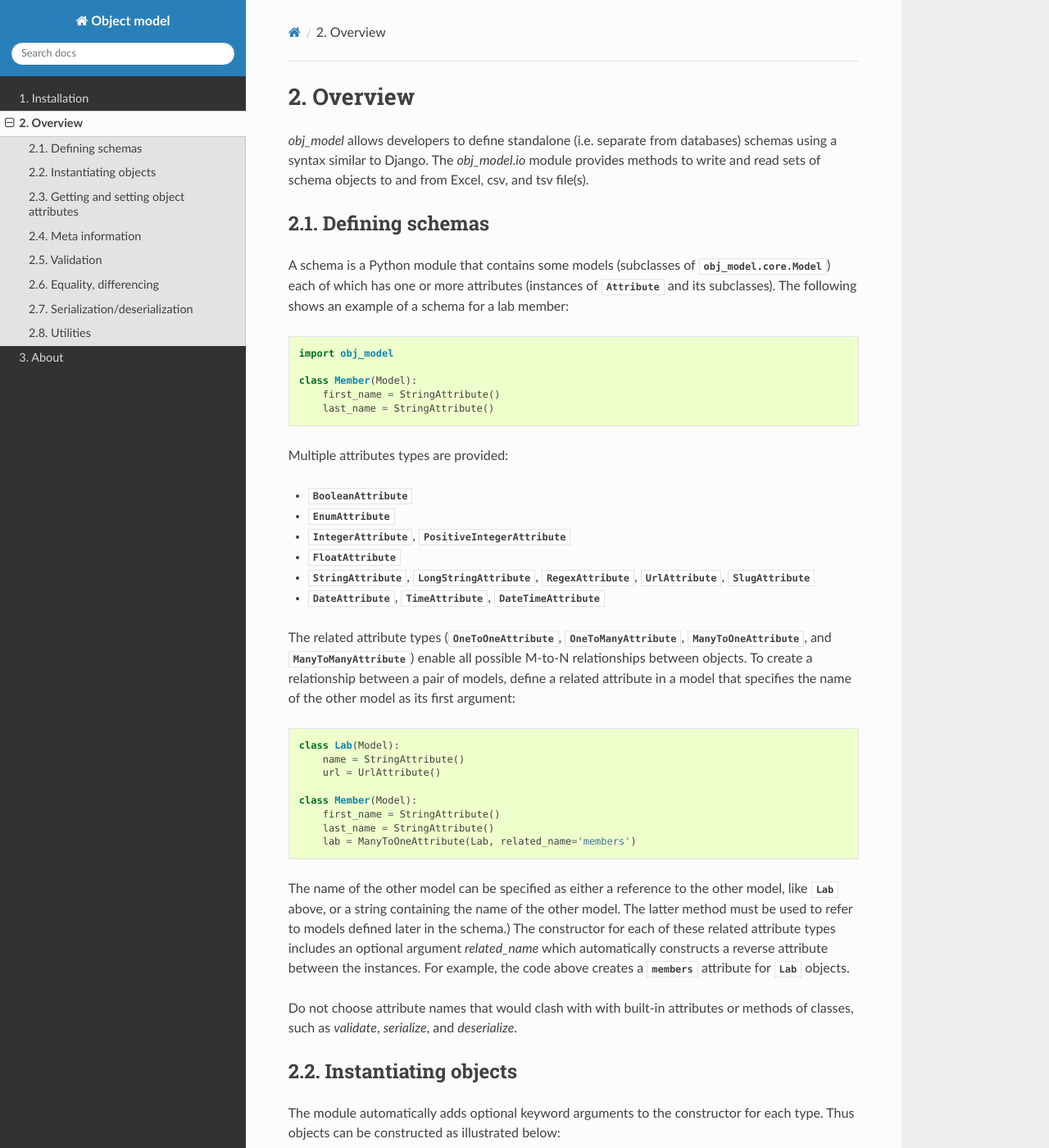
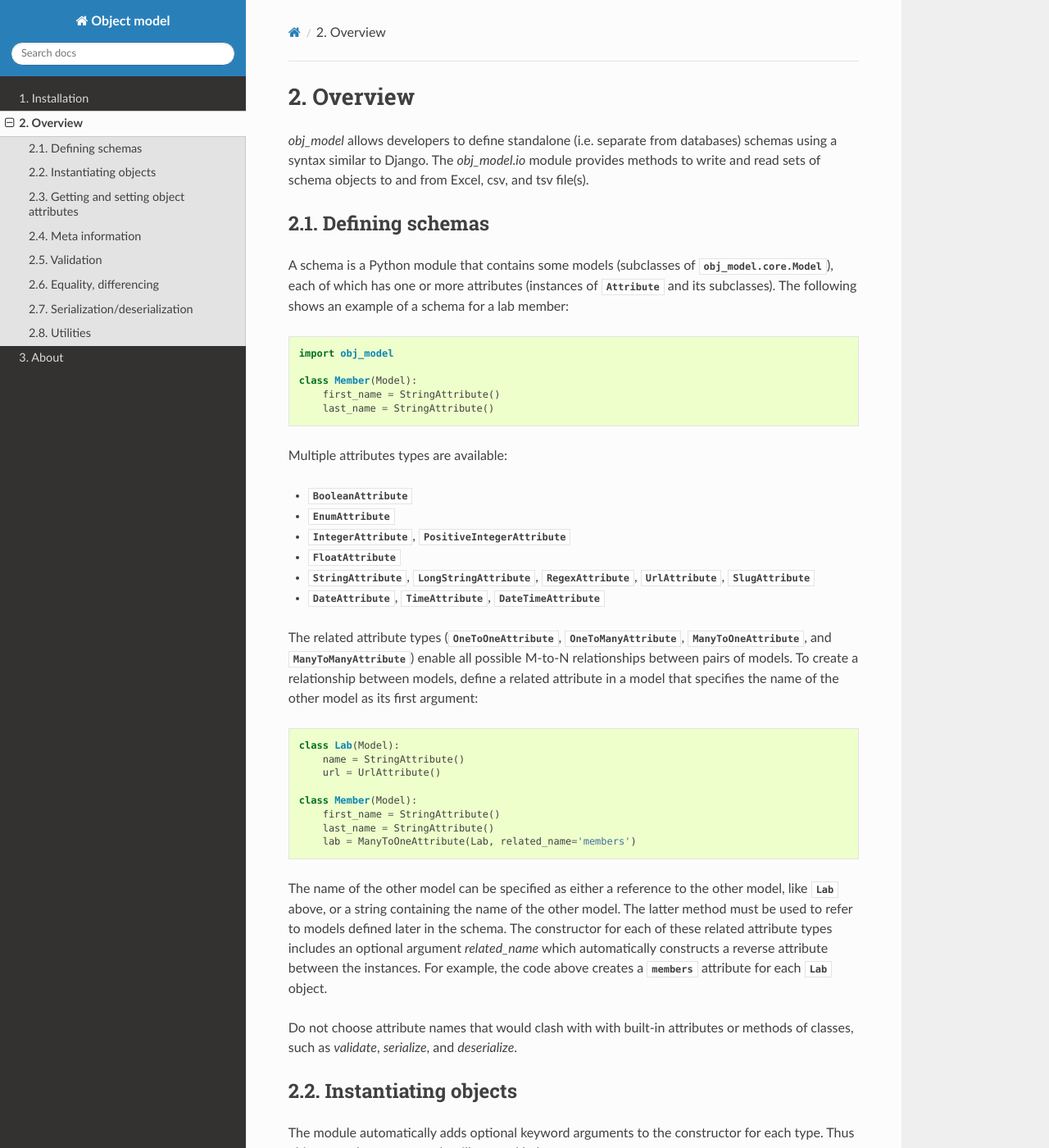
Before and after one commit to KarrLab/obj_tables, a Sphinx documentation site: the page built from docs/overview.rst, in a window 1280 px wide and 1400 px high. Shown: the whole window at 82% size. Built offline with Sphinx 7.4.7 and the Read the Docs theme 2.0.0, drawn with Linux system fonts in a browser that asks for light colours; pages that are not in the unit, such as notebooks, are missing from menus.

Commit message:
revise overview

```diff
--- a/docs/overview.rst
+++ b/docs/overview.rst
@@ -6,7 +6,7 @@ The `obj_model.io` module provides methods to write and read sets of schema obje
 -------------------------------------
 Defining schemas
 -------------------------------------
-A schema is a Python module that contains some models (subclasses of :obj:`obj_model.core.Model`) each of which has one or more attributes
+A schema is a Python module that contains some models (subclasses of :obj:`obj_model.core.Model`), each of which has one or more attributes
 (instances of :obj:`Attribute` and its subclasses). The following shows an example of a schema for a lab member::
 
     import obj_model
@@ -15,7 +15,7 @@ A schema is a Python module that contains some models (subclasses of :obj:`obj_m
         first_name = StringAttribute()
         last_name = StringAttribute()
 
-Multiple attributes types are provided:
+Multiple attributes types are available:
 
 * :obj:`BooleanAttribute`
 * :obj:`EnumAttribute`
@@ -25,8 +25,8 @@ Multiple attributes types are provided:
 * :obj:`DateAttribute`, :obj:`TimeAttribute`, :obj:`DateTimeAttribute`
 
 The related attribute types (:obj:`OneToOneAttribute`, :obj:`OneToManyAttribute`, :obj:`ManyToOneAttribute`, and
-:obj:`ManyToManyAttribute`) enable all possible M-to-N relationships between objects.
-To create a relationship between a pair of models, define a related attribute in a
+:obj:`ManyToManyAttribute`) enable all possible M-to-N relationships between pairs of models.
+To create a relationship between models, define a related attribute in a
 model that specifies the name of the other model as its first argument::
 
     class Lab(Model):
@@ -40,9 +40,9 @@ model that specifies the name of the other model as its first argument::
 
 The name of the other model can be specified as either a reference to the other model, like
 :obj:`Lab` above, or a string containing the name of the other model. The latter method must be
-used to refer to models defined later in the schema.)
+used to refer to models defined later in the schema.
 The constructor for each of these related attribute types includes an
-optional argument `related_name` which automatically constructs a reverse attribute between the instances. For example, the code above creates a :obj:`members` attribute for :obj:`Lab` objects.
+optional argument `related_name` which automatically constructs a reverse attribute between the instances. For example, the code above creates a :obj:`members` attribute for each :obj:`Lab` object.
 
 Do not choose attribute names that would clash with with built-in attributes or methods of
 classes, such as `validate`, `serialize`, and `deserialize`.
```
